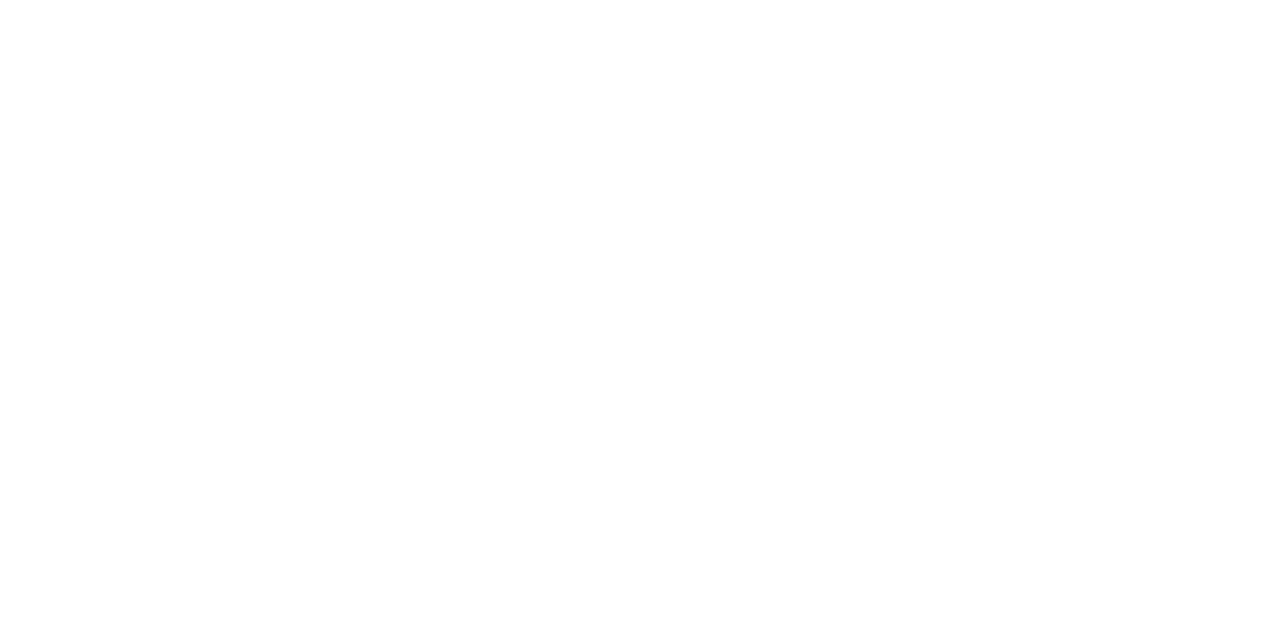
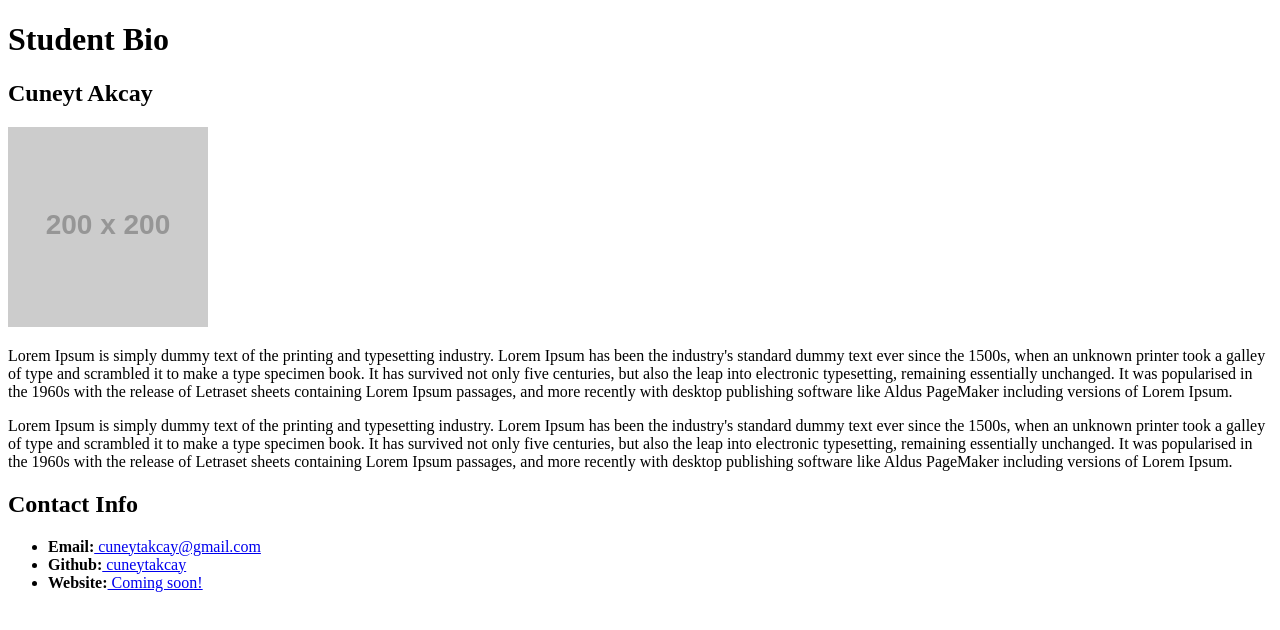
Before and after one commit to cuneytakcay/my-repository, a plain HTML site: page index.html in a window 1280 px wide. Drawn offline with Linux system fonts and the light colour scheme; placeholder pictures from the web are drawn by us.

Commit message:
Added a new student bio to index.html

```diff
--- a/index.html
+++ b/index.html
@@ -1,9 +1,19 @@
 <!DOCTYPE html>
 <html>
-<head>
-	<title></title>
-</head>
-<body>
-
-</body>
+	<head>
+		<title>Student Bio</title>
+	</head>
+	<body>
+		<h1>Student Bio</h1>
+		<h2>Cuneyt Akcay</h2>
+		<img src="http://placehold.it/200x200">
+		<p>Lorem Ipsum is simply dummy text of the printing and typesetting industry. Lorem Ipsum has been the industry's standard dummy text ever since the 1500s, when an unknown printer took a galley of type and scrambled it to make a type specimen book. It has survived not only five centuries, but also the leap into electronic typesetting, remaining essentially unchanged. It was popularised in the 1960s with the release of Letraset sheets containing Lorem Ipsum passages, and more recently with desktop publishing software like Aldus PageMaker including versions of Lorem Ipsum.</p>
+		<p>Lorem Ipsum is simply dummy text of the printing and typesetting industry. Lorem Ipsum has been the industry's standard dummy text ever since the 1500s, when an unknown printer took a galley of type and scrambled it to make a type specimen book. It has survived not only five centuries, but also the leap into electronic typesetting, remaining essentially unchanged. It was popularised in the 1960s with the release of Letraset sheets containing Lorem Ipsum passages, and more recently with desktop publishing software like Aldus PageMaker including versions of Lorem Ipsum.</p>
+		<h2>Contact Info</h2>
+		<ul>
+			<li><strong>Email:</strong><a href="#"> cuneytakcay@gmail.com</a></li>
+			<li><strong>Github:</strong><a href="#"> cuneytakcay</a></li>
+			<li><strong>Website:</strong><a href="#"> Coming soon!</a></li>
+		</ul>
+	</body>
 </html>
```
